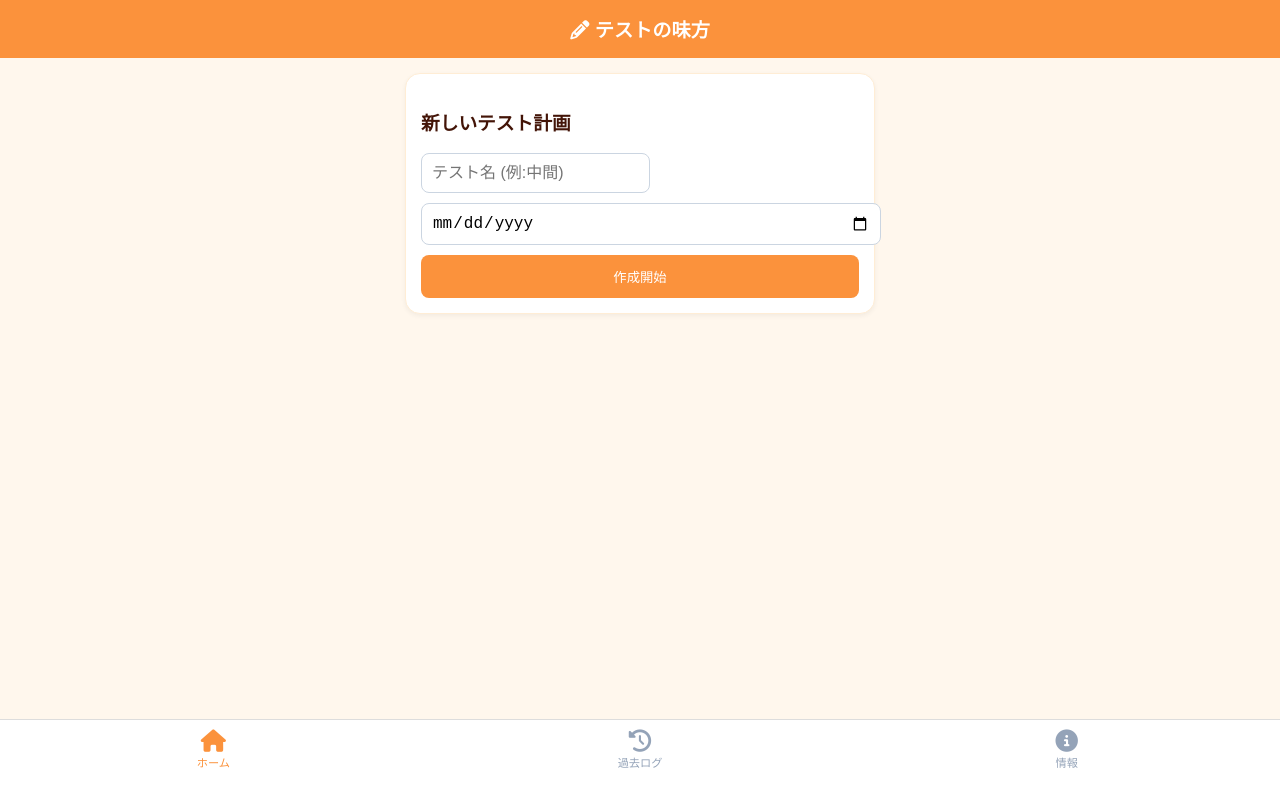
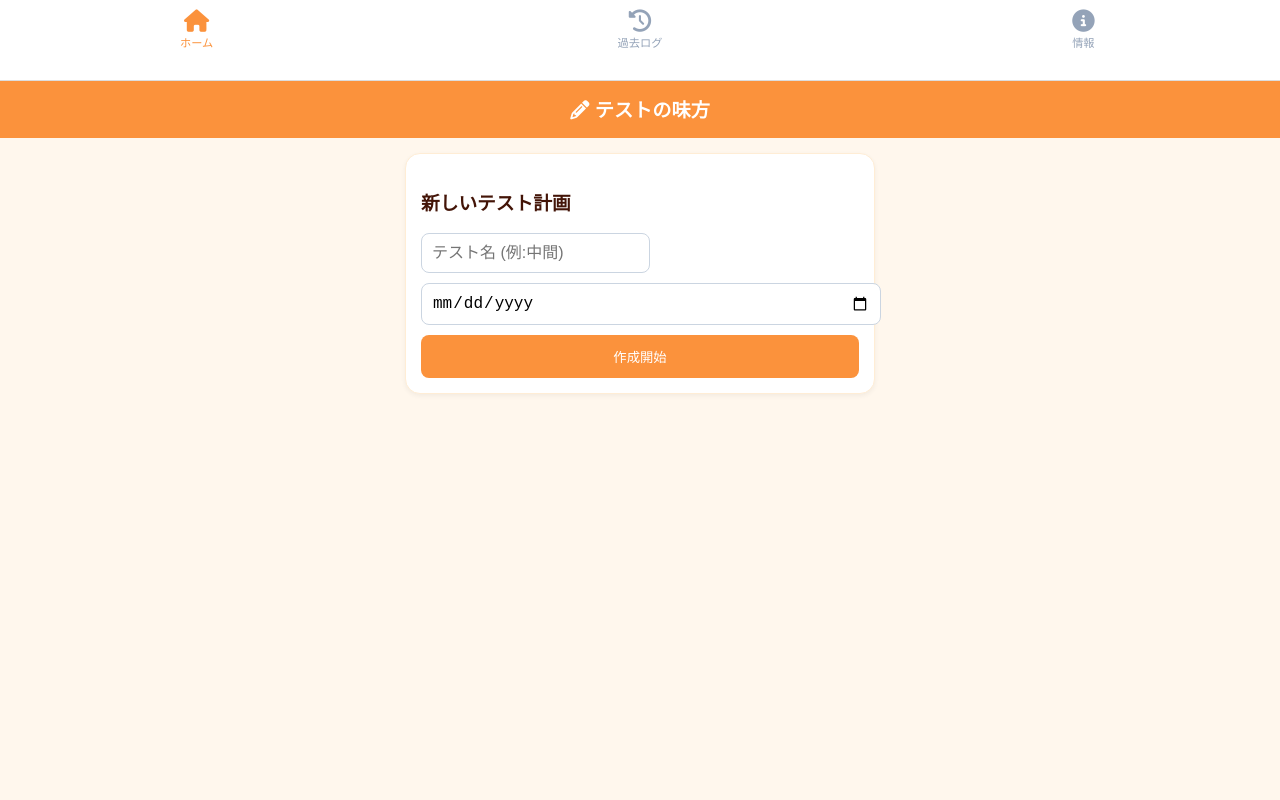
Before and after one commit to block-surprise/test-mikata, a plain HTML site: page index.html in a window 1280 px wide. Drawn offline with Linux system fonts and the light colour scheme.

Commit message:
Update index.html

```diff
--- a/index.html
+++ b/index.html
@@ -15,7 +15,19 @@
         h1 { margin: 0; font-size: 1.2rem; }
 
         /* ナビゲーション */
-        nav { position: fixed; bottom: 0; left: 0; width: 100%; background: white; display: flex; justify-content: space-around; padding: 10px 0; border-top: 1px solid #ddd; z-index: 1000; height: 60px; }
+       nav {
+    position: fixed;
+    bottom: 0;
+    left: 0;
+    width: 100%;
+    background: white;
+    display: flex;
+    justify-content: space-around;
+    padding: 10px 0;
+    border-top: 1px solid #ddd;
+    z-index: 1000;
+    height: 60px;
+}
         .nav-item { color: #94a3b8; text-align: center; font-size: 0.7rem; cursor: pointer; flex: 1; }
         .nav-item.active { color: var(--primary); }
         .nav-item i { font-size: 1.4rem; display: block; margin-bottom: 2px; }
@@ -47,6 +59,24 @@
         .color-dot.selected { border-color: #431407; }
 
         .archive-card { border-left: 5px solid #94a3b8; }
+
+        @media (min-width: 768px) {
+    nav {
+        bottom: auto; /* 下固定を解除 */
+        top: 0;       /* 上固定に変更 */
+        border-top: none;
+        border-bottom: 1px solid #ddd;
+        justify-content: center;
+        gap: 50px; /* アイコン同士の間隔を広げる */
+    }
+            body {
+        padding-bottom: 0;
+        padding-top: 70px;
+    }
+            header {
+        margin-top: 10px;
+    }
+}
     </style>
 </head>
 <body>
```
